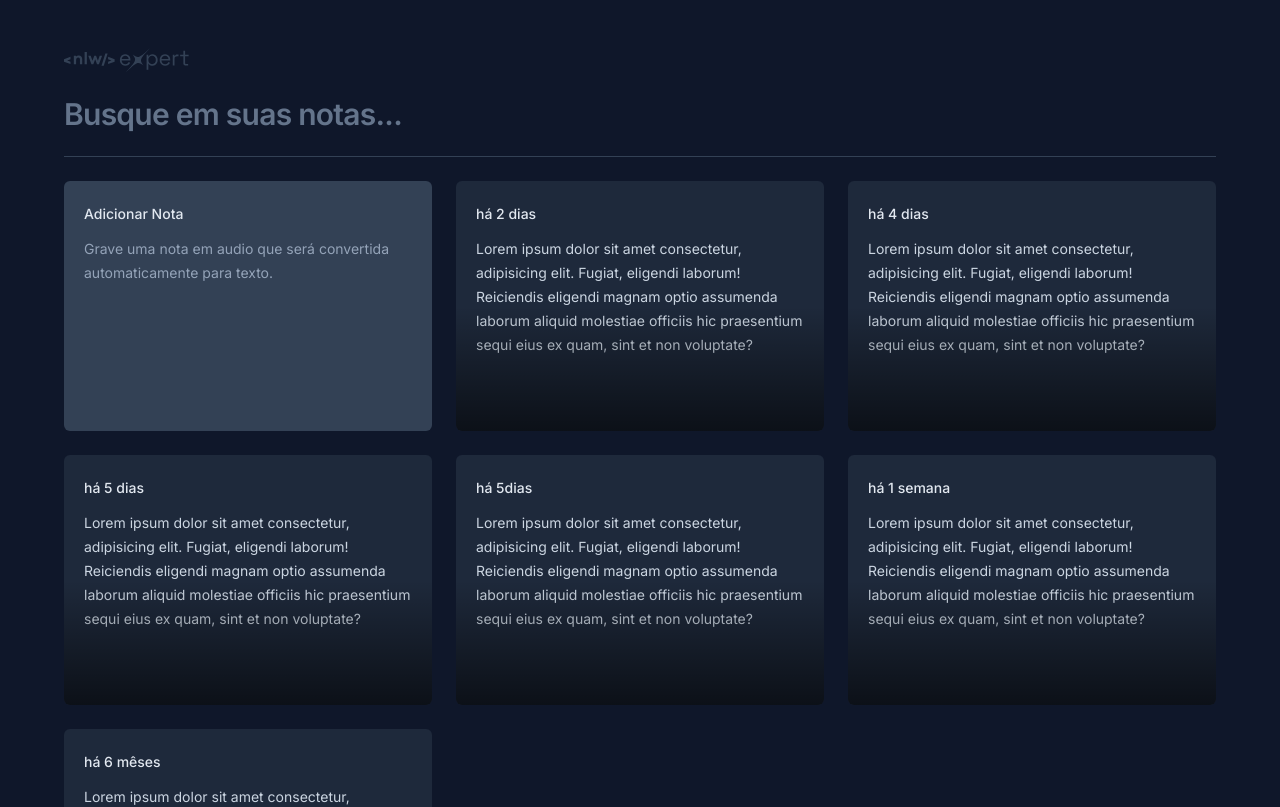
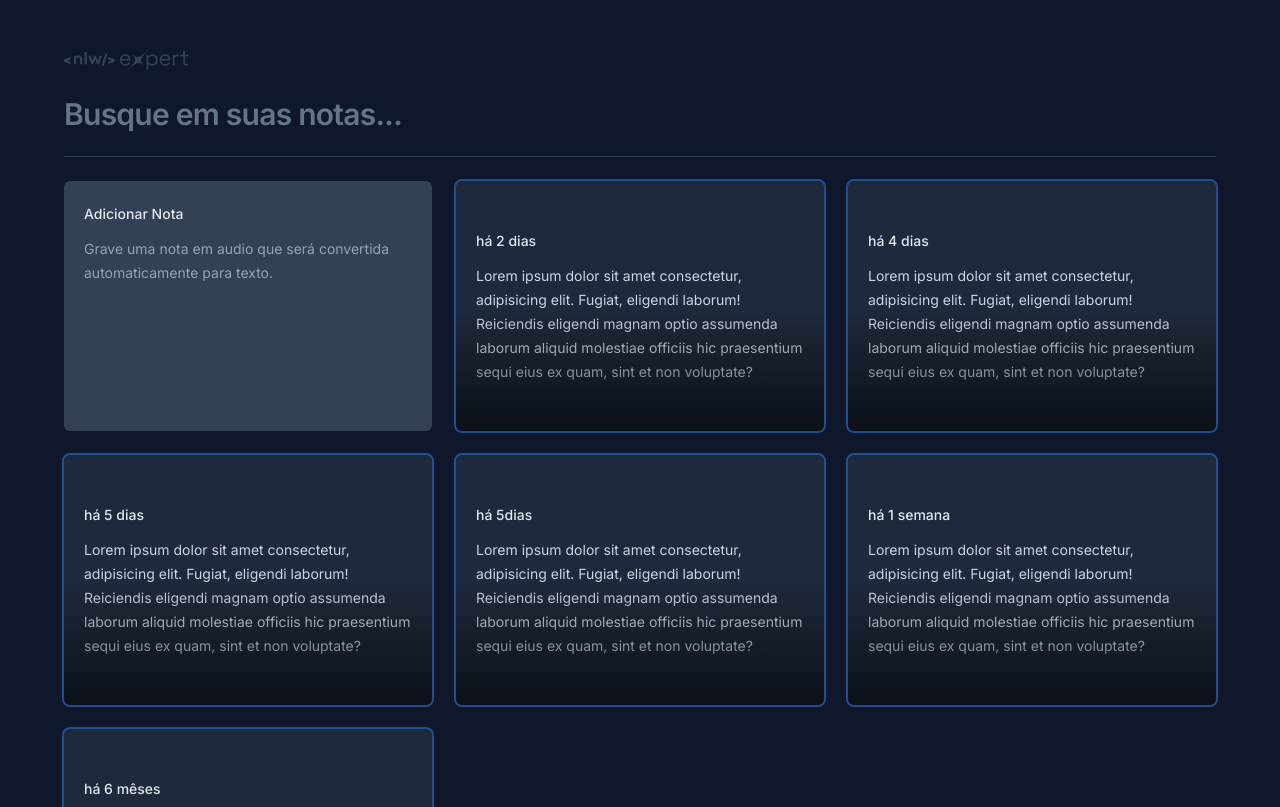
Before and after one commit to hector-leubeck/annotation-react-proj, a React (Vite) app: page / in a window 1280 px wide. Shown: the top 807 px of the page. Built offline with nearby package versions, Linux system fonts and the light colour scheme; a web font is replaced by a local one.

Commit message:
Style: Create Hover and Focus effects to Note cards

```diff
--- a/src/components/NoteCards.tsx
+++ b/src/components/NoteCards.tsx
@@ -4,7 +4,7 @@ type  NoteCardsProps = {
 }
 
 export const NoteCards = (props: NoteCardsProps) =>
-    <div className="rounded-md bg-slate-800 p-5 space-y-3 overflow-hidden relative">
+    <button className="rounded-md text-left bg-slate-800 p-5  outline-none space-y-3 overflow-hidden relative hover: ring-2 hover:ring-slate-600 focus-visible:ring-2 focus-visible:ring-lime-400">
         <span className="text-sm font-medium text-slate-200">
             {props.noteDate}
             </span>
@@ -12,4 +12,4 @@ export const NoteCards = (props: NoteCardsProps) =>
             {props.text}
             </p>
         <div className="absolute bottom-0 left-0 right-0 h-1/2 bg-gradient-to-t from-black/60 to-black/0 pointer-events-none" />
-    </div>
+    </button>
```
